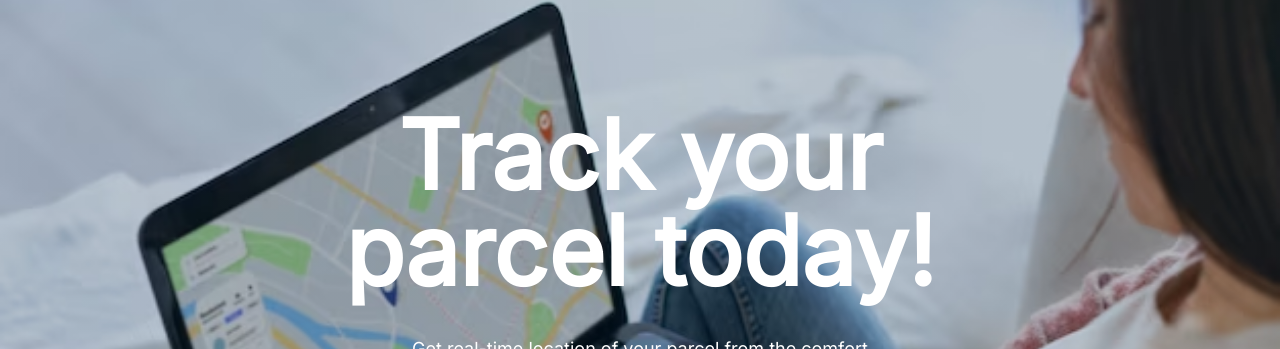
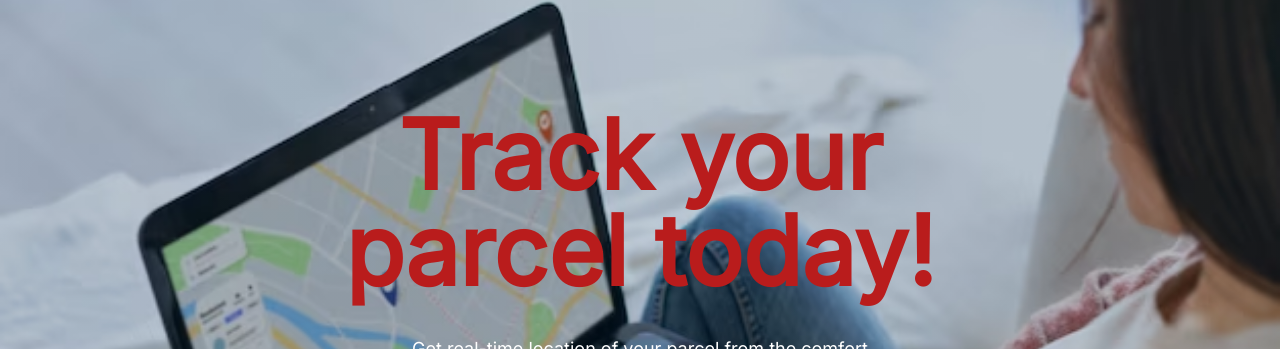
Before and after one commit to Amadu9933/Tracker-web-static, a React (Vite) app in the folder web-static/: page / in a window 1280 px wide. Shown: the part 117-466 px from the top of the page. Built offline with nearby package versions, Linux system fonts and the light colour scheme; no server answers.

Commit message:
changed hero color to red

```diff
--- a/web-static/src/components/common/hero/Hero.tsx
+++ b/web-static/src/components/common/hero/Hero.tsx
@@ -3,7 +3,7 @@ import './Hero.css';
 const Hero: React.FC = () => {
   return (
     <div className="hero pt-10 md:pt-40 pb-28 ">
-      <h1 className="text-white font-bold text-5xl md:font-extrabold md:text-8xl text-center md:text-center mx-6 md:mx-72">
+      <h1 className="text-red-700 font-bold text-5xl md:font-extrabold md:text-8xl text-center md:text-center mx-6 md:mx-72">
         Track your <br />
         parcel today!
       </h1>
```
